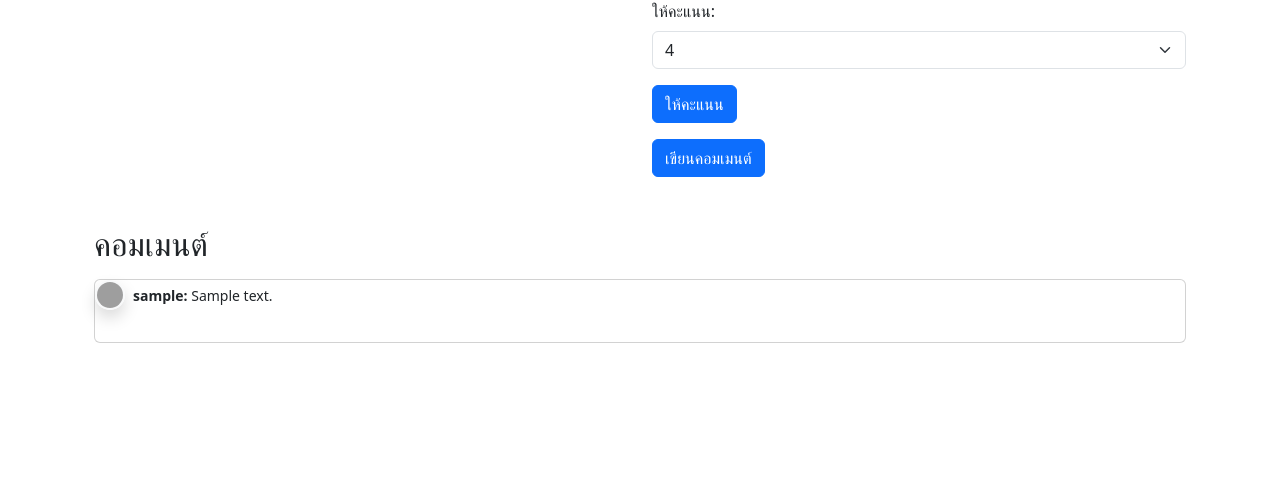
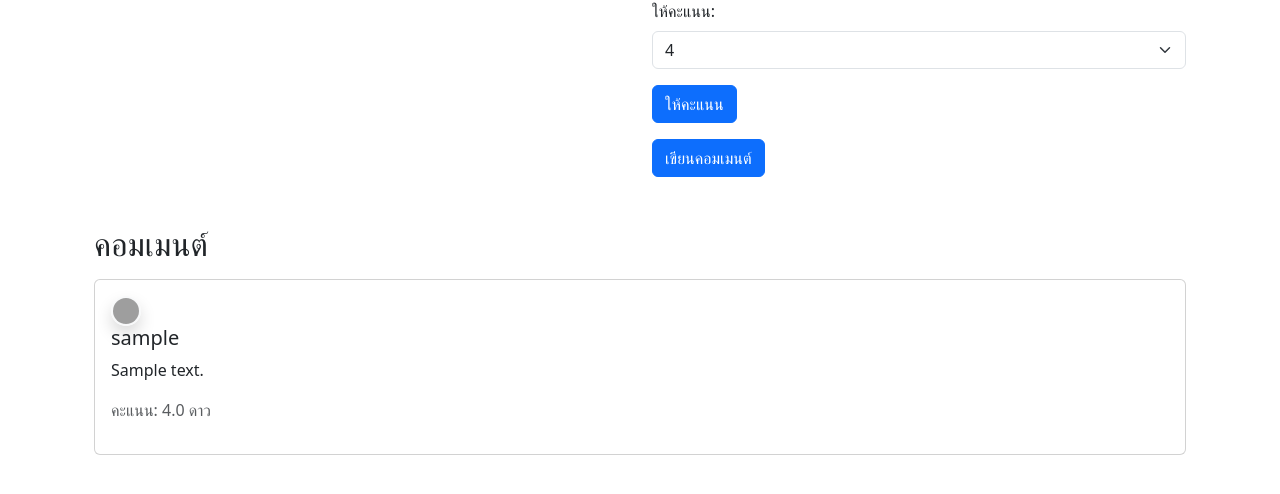
Before and after one commit to teeranon124/myweb, a Flask app: page /place_detail/1 in a window 1280 px wide. Shown: the part 275-769 px from the top of the page. Run offline with Flask 3, Linux system fonts and the light colour scheme; tables that the repository leaves empty hold one stand-in row (values such as "Sample post"); some libraries are stand-ins or nearby versions; grey boxes are pictures that could not be loaded.

Commit message:
improve place_derail page

```diff
--- a/templates/place_detail.html
+++ b/templates/place_detail.html
@@ -52,11 +52,7 @@
     <h2 class="mt-5">คอมเมนต์</h2>
     {% for review in place.reviews %}
     <div class="card my-3">
-        <!-- รีวิว -->
-        <div class="mb-3">
-            <ul class="list-unstyled">
-                {% for review in place.reviews[:3] %}
-                <li class="d-flex align-items-center">
+        <div class="card-body">
             <!-- รูปโปรไฟล์ผู้รีวิว -->
             {% if review.user.profile and review.user.profile.data %}
                 <img src="{{ url_for('profile_review', user_id=review.user.id) }}"
@@ -68,17 +64,12 @@
                     <i class="bi bi-person"></i> <!-- ไอคอน -->
                 </div>
             {% endif %}
-                    <small>
-                        <strong>{{ review.user.username }}:</strong>
-                        {{ review.content }}
+            <h5 class="card-title">{{ review.user.username }}</h5>
+            <p class="card-text">{{ review.content }}</p>
             {% set rating = review.user.ratings | selectattr("place_id", "equalto", place.id) | map(attribute="rating") | first %}
-                        <!-- {% if rating %}
-                            ({{ rating }} ดาว)
-                        {% endif %} -->
-                    </small>
-                </li>
-                {% endfor %}
-            </ul>
+            {% if rating %}
+                <p class="text-muted">คะแนน: {{ rating }} ดาว</p>
+            {% endif %}
         </div>
     </div>
     {% endfor %}
```
Lines whose indentation alone changed are shown as unchanged.
